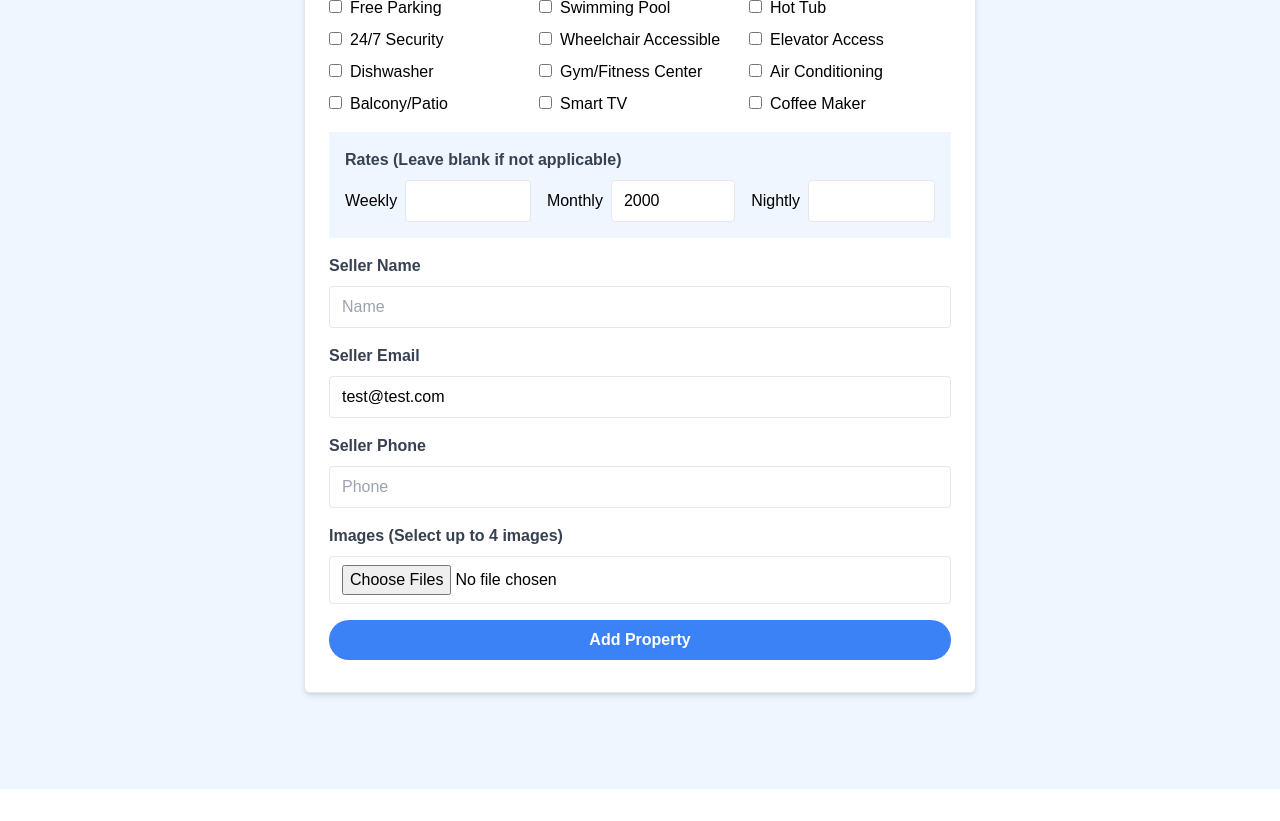
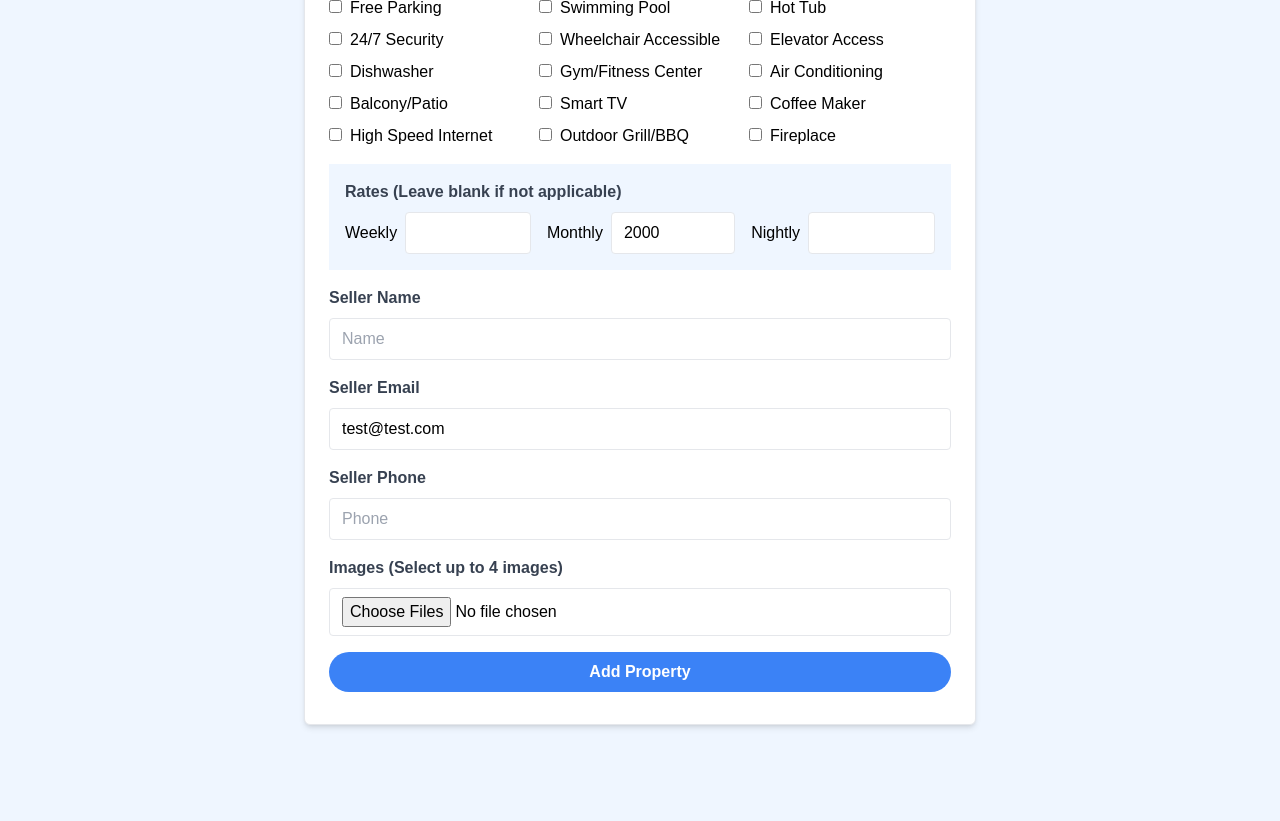
Before and after one commit to SilvesterSpath/nextjs_app, a Next.js app: page /properties/add in a window 1280 px wide. Shown: the part 1060-1881 px from the top of the page. Before the commit the page ends 1849 px from the top, so only its background shows below. Built offline with nearby package versions, Linux system fonts and the light colour scheme; no server answers.

Commit message:
extended amenities

```diff
--- a/components/PropertyAddForm.jsx
+++ b/components/PropertyAddForm.jsx
@@ -427,6 +427,42 @@ const PropertyAddForm = () => {
               />
               <label htmlFor='amenity_coffee_maker'>Coffee Maker</label>
             </div>
+            <div>
+              <input
+                type='checkbox'
+                id='amenity_internet'
+                name='amenities'
+                value='High Speed Internet'
+                className='mr-2'
+                checked={fields.amenities.includes('High Speed Internet')}
+                onChange={handleAmenitiesChange}
+              />
+              <label htmlFor='amenity_internet'>High Speed Internet</label>
+            </div>
+            <div>
+              <input
+                type='checkbox'
+                id='amenity_grill'
+                name='amenities'
+                value='Outdoor Grill/BBQ'
+                className='mr-2'
+                checked={fields.amenities.includes('Outdoor Grill/BBQ')}
+                onChange={handleAmenitiesChange}
+              />
+              <label htmlFor='amenity_grill'>Outdoor Grill/BBQ</label>
+            </div>
+            <div>
+              <input
+                type='checkbox'
+                id='amenity_fireplace'
+                name='amenities'
+                value='Fireplace'
+                className='mr-2'
+                checked={fields.amenities.includes('Fireplace')}
+                onChange={handleAmenitiesChange}
+              />
+              <label htmlFor='amenity_fireplace'>Fireplace</label>
+            </div>
           </div>
         </div>
 
```
